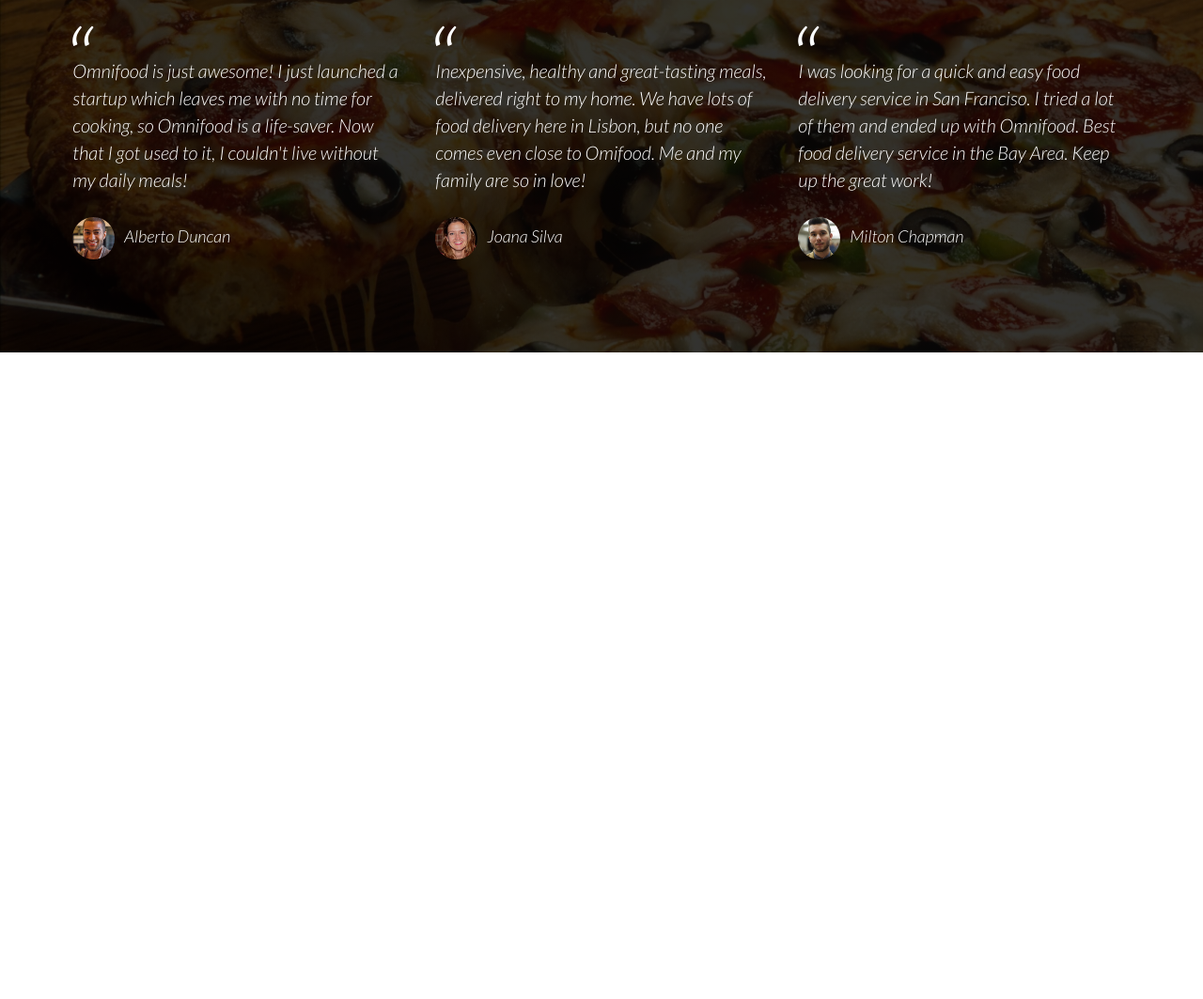
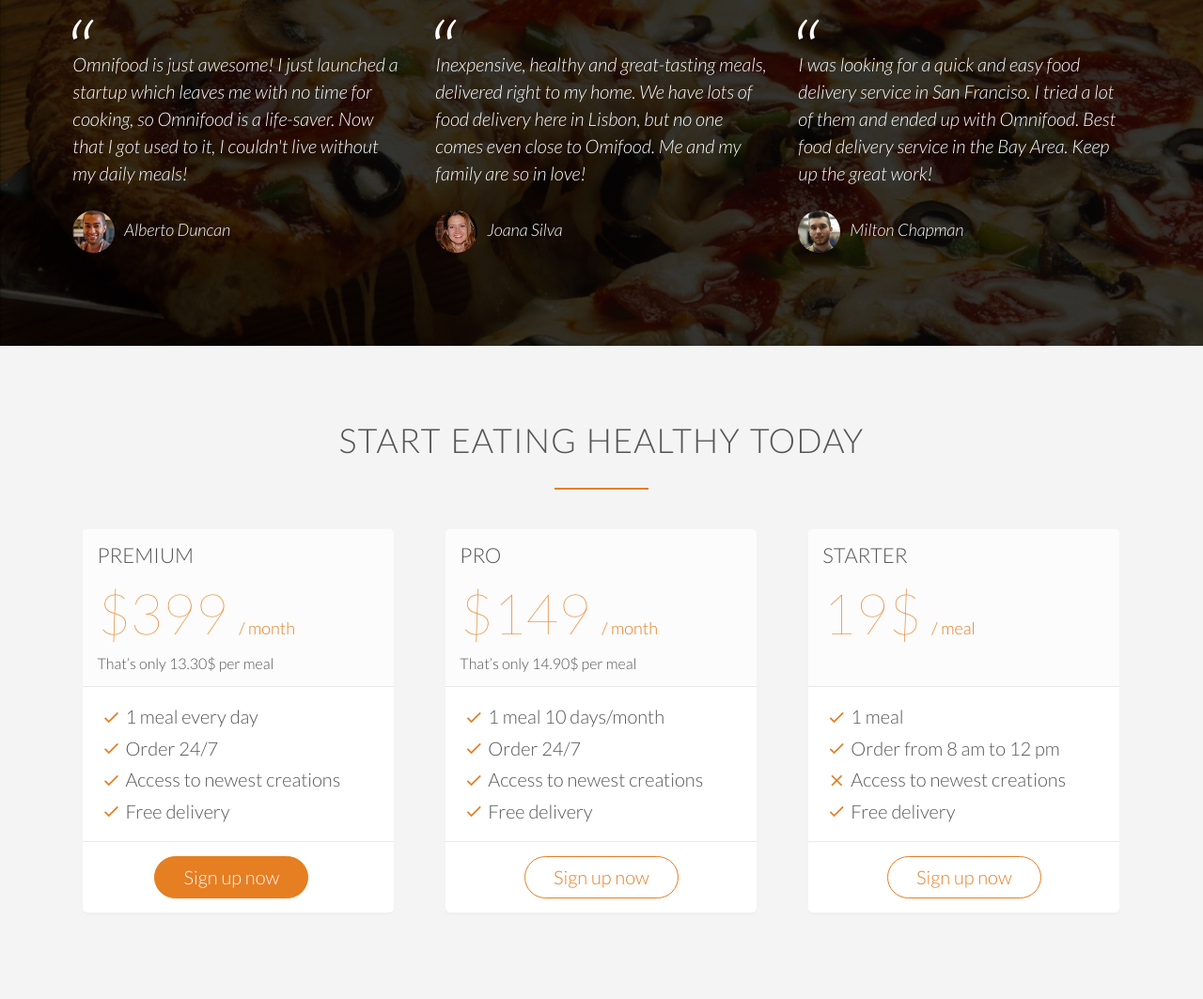
Before and after one commit to ahmedsadman/omnifood-website, a plain HTML site: page index.html in a window 1280 px wide. Shown: the part 3546-4609 px from the top of the page at 94% size. Before the commit the page ends 3921 px from the top, so only its background shows below. Drawn offline with nearby package versions, Linux system fonts and the light colour scheme.

Commit message:
added pricing section

```diff
--- a/index.html
+++ b/index.html
@@ -5,7 +5,7 @@
         <link rel="stylesheet" href="vendors/css/grid.css" />
         <link rel="stylesheet" href="resources/css/style.css" />
         <link
-            href="https://fonts.googleapis.com/css?family=Lato:300,300i,400"
+            href="https://fonts.googleapis.com/css?family=Lato:100,300,300i,400"
             rel="stylesheet"
         />
         <link
@@ -306,5 +306,69 @@
                 </div>
             </div>
         </section>
+
+        <section class="section-plans">
+            <div class="row">
+                <h2>Start eating healthy today</h2>
+            </div>
+            <div class="row">
+                <div class="col span-1-of-3">
+                    <div class="plan-box">
+                        <div>
+                            <h3>Premium</h3>
+                            <p class="plan-price">$399 <span>/ month</span></p>
+                            <p class="plan-price-meal">That’s only 13.30$ per meal</p>
+                        </div>
+                        <div>
+                            <ul>
+                                <li><i class="icon ion-md-checkmark icon-small"></i>1 meal every day</li>
+                                <li><i class="icon ion-md-checkmark icon-small"></i>Order 24/7</li>
+                                <li><i class="icon ion-md-checkmark icon-small"></i>Access to newest creations</li>
+                                <li><i class="icon ion-md-checkmark icon-small"></i>Free delivery</li>
+                            </ul>
+                        </div>
+                        <div><a href="#" class="btn btn-full">Sign up now</a></div>
+                    </div>
+                </div>
+
+                <div class="col span-1-of-3">
+                    <div class="plan-box">
+                        <div>
+                            <h3>Pro</h3>
+                            <p class="plan-price">$149 <span>/ month</span></p>
+                            <p class="plan-price-meal">That’s only 14.90$ per meal</p>
+                        </div>
+                        <div>
+                            <ul>
+                                <li><i class="icon ion-md-checkmark icon-small"></i>1 meal 10 days/month</li>
+                                <li><i class="icon ion-md-checkmark icon-small"></i>Order 24/7</li>
+                                <li><i class="icon ion-md-checkmark icon-small"></i>Access to newest creations</li>
+                                <li><i class="icon ion-md-checkmark icon-small"></i>Free delivery</li>
+                            </ul>
+                        </div>
+                        <div><a href="#" class="btn btn-ghost">Sign up now</a></div>
+                    </div>
+                </div>
+
+                <div class="col span-1-of-3">
+                    <div class="plan-box">
+                        <div>
+                            <h3>Starter</h3>
+                            <p class="plan-price">19$ <span>/ meal</span></p>
+                            <p class="plan-price-meal">&nbsp;</p>
+                        </div>
+                        <div>
+                            <ul>
+                                <li><i class="icon ion-md-checkmark icon-small"></i>1 meal</li>
+                                <li><i class="icon ion-md-checkmark icon-small"></i>Order from 8 am to 12 pm</li>
+                                <li><i class="icon ion-md-close icon-small"></i>Access to newest creations</li>
+                                <li><i class="icon ion-md-checkmark icon-small"></i>Free delivery</li>
+                            </ul>
+                        </div>
+                        <div><a href="#" class="btn btn-ghost">Sign up now</a></div>
+                    </div>
+                </div>
+            </div>
+        </section>
     </body>
 </html>
--- a/resources/css/style.css
+++ b/resources/css/style.css
@@ -63,7 +63,7 @@
     width: 30px;
     text-align: center;
     color: #e67e22;
-    font-size: 120%;
+    font-size: 100%;
 
     /* secrets to align text and icons */
     line-height: 120%;
@@ -378,3 +378,59 @@
     margin-right: 10px;
     vertical-align: middle;
 }
+
+/* ---------------------------------------------------- */
+/* Sign up */
+/* ---------------------------------------------------- */
+
+.section-plans {
+    background-color: #f4f4f4;
+}
+
+.plan-box {
+    background-color: #fff;
+    border-radius: 5px;
+    width: 90%;
+    margin-left: 5%;
+    box-shadow: 0 2px 2px #efefef;
+}
+
+.plan-box div {
+    padding: 15px;
+    border-bottom: 1px solid #e8e8e8;
+}
+
+.plan-box div:first-child {
+    background-color: #fcfcfc;
+    border-top-left-radius: 5px;
+    border-top-right-radius: 5px;
+}
+
+.plan-box div:last-child {
+    text-align: center;
+    border: 0;
+}
+
+.plan-price {
+    font-size: 300%;
+    margin-bottom: 10px;
+    font-weight: 100;
+    color: #e67e22;
+}
+
+.plan-price span {
+    font-size: 30%;
+    font-weight: 300;
+}
+
+.plan-price-meal {
+    font-size: 80%;
+}
+
+.plan-box ul {
+    list-style: none;
+}
+
+.plan-box ul li {
+    padding: 5px 0;
+}
```
